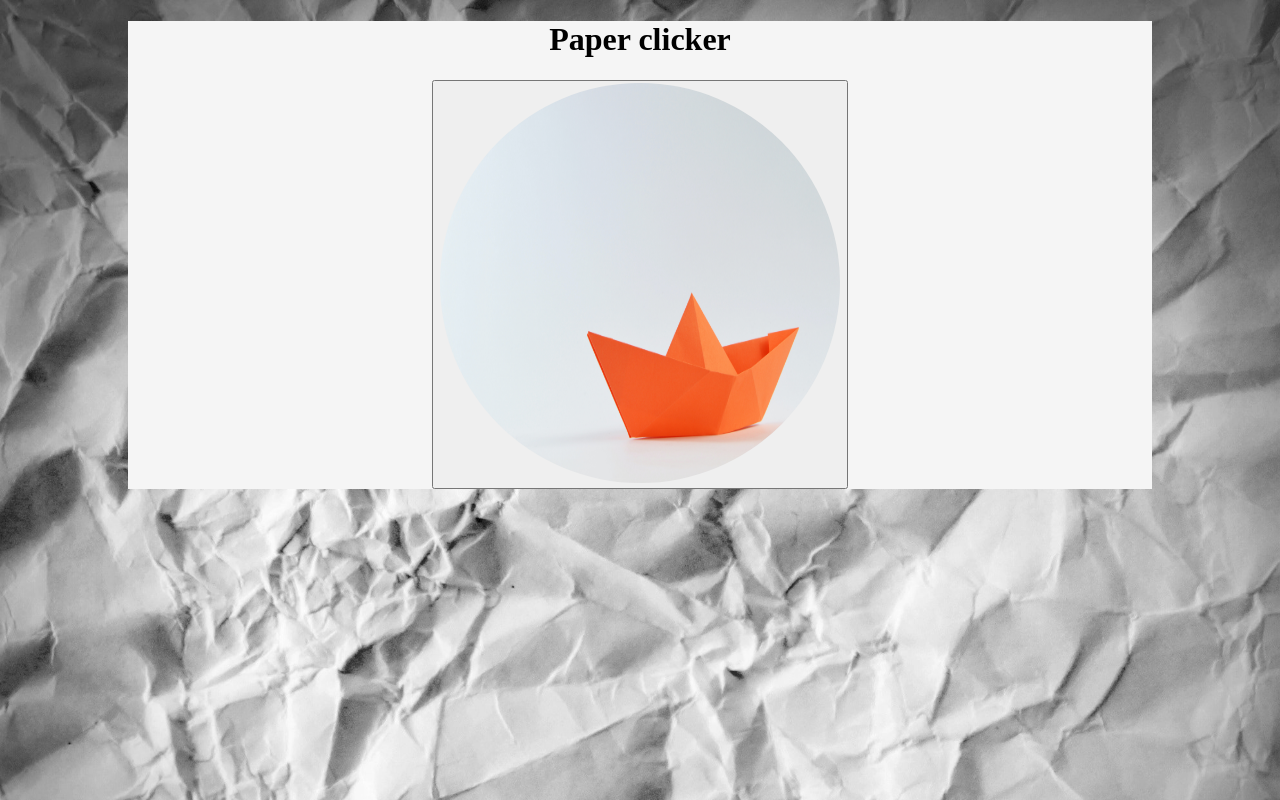
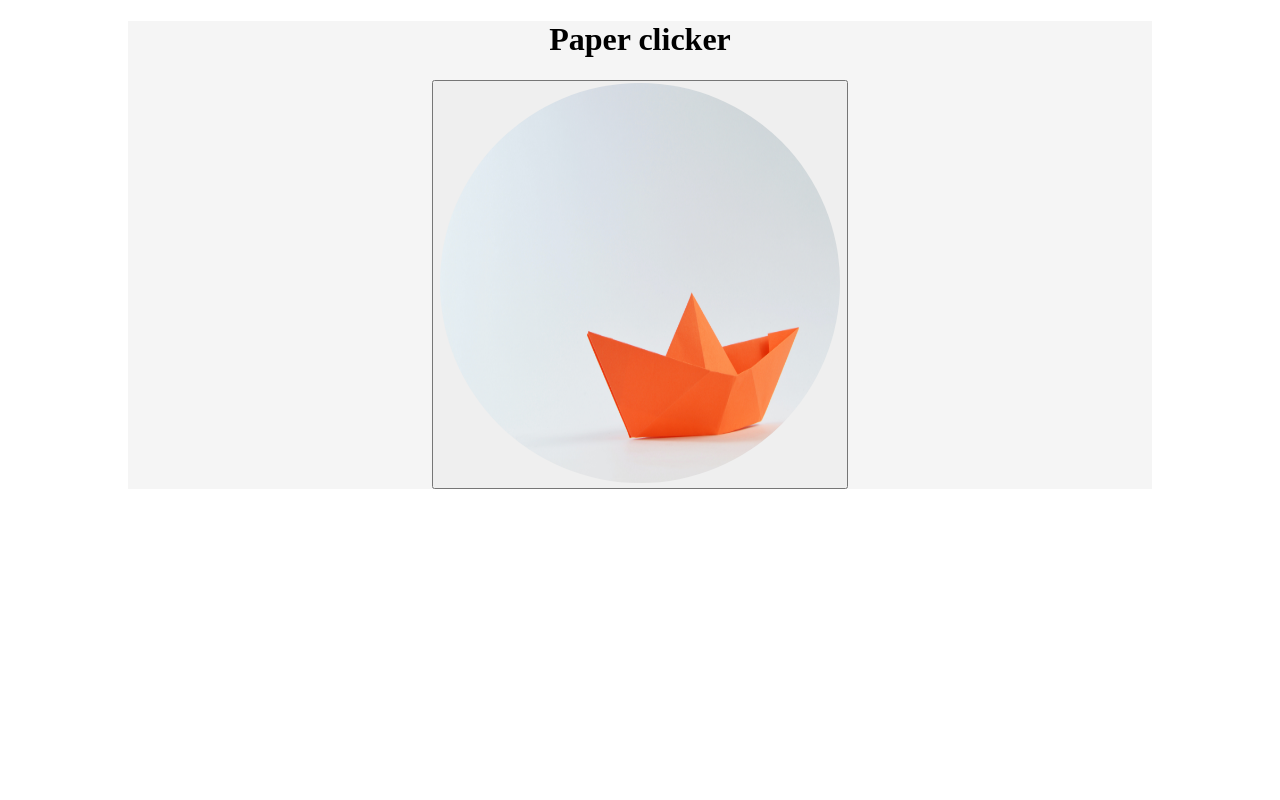
Before and after one commit to clukhei/csf1paperclicker, an Angular app: page / in a window 1280 px wide. Built offline with nearby package versions, Linux system fonts and the light colour scheme.

Commit message:
comment out background

```diff
--- a/src/styles.css
+++ b/src/styles.css
@@ -2,8 +2,8 @@
 body{
     margin:0 ;
     padding: 0;
-    background-image: url('./assets/img/crumpled-paper.jpg');
+/*     background-image: url('./assets/img/crumpled-paper.jpg');
     background-position-x: center;
     background-repeat: no-repeat;
-    background-size: 100%;
+    background-size: 100%; */
 }
```
Also changed, not shown: src/app/app.component.css (line endings or trailing spaces).
